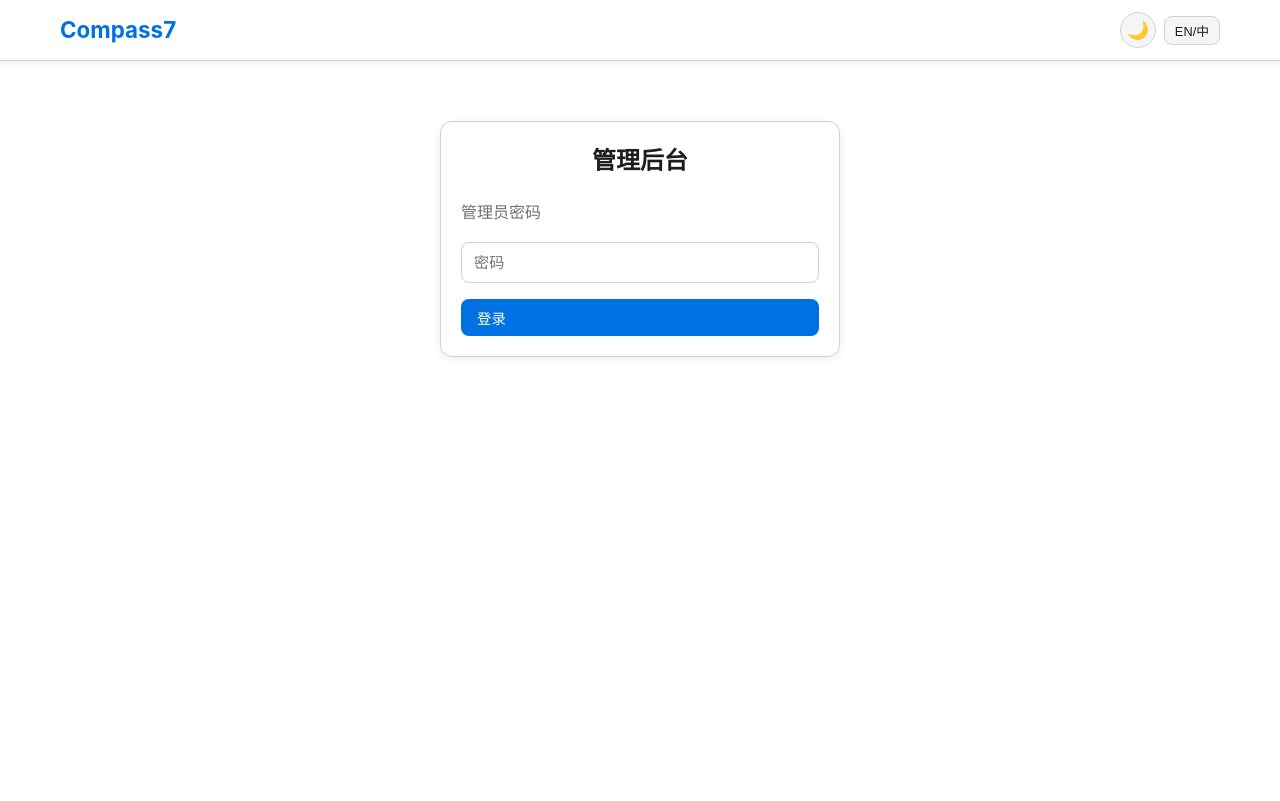
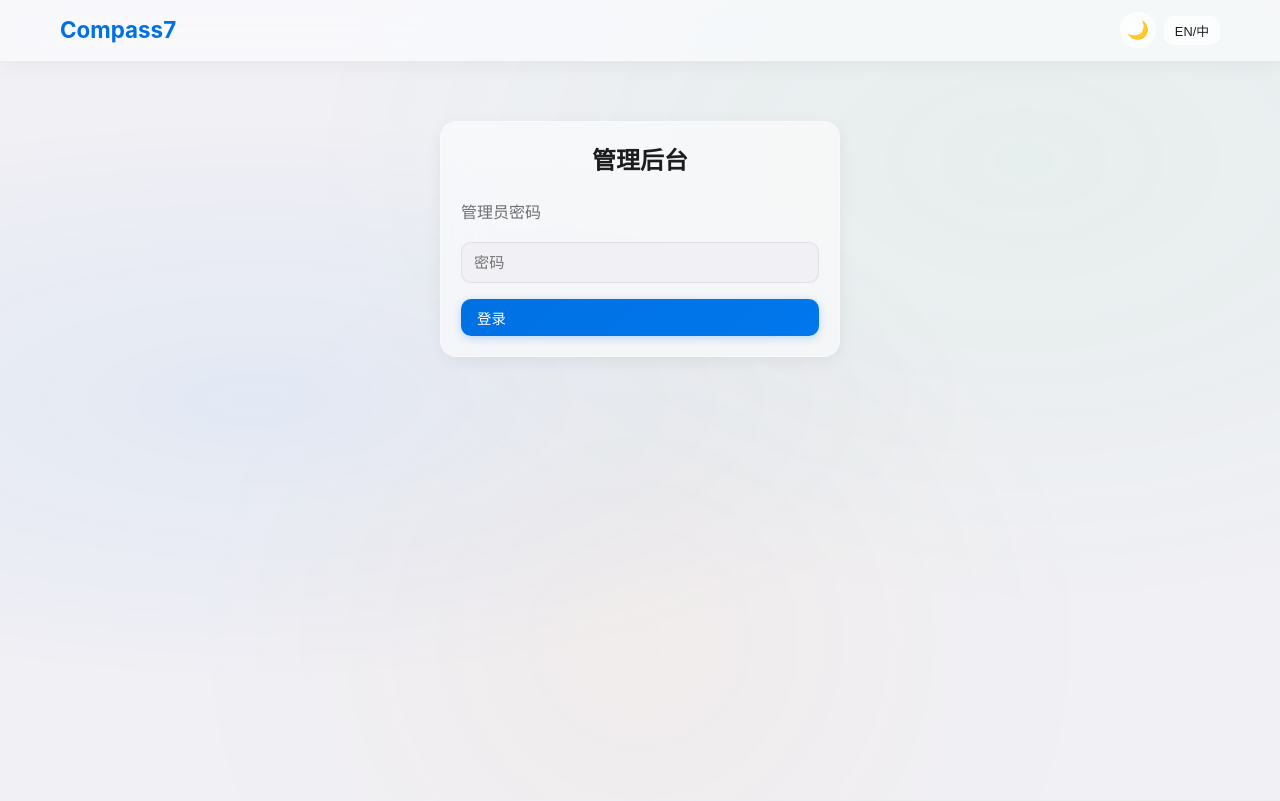
Before and after one commit to wesleymiao/compass7, a Flask app: page /admin in a window 1280 px wide. Run offline with Flask 3, Linux system fonts and the light colour scheme.

Commit message:
Add glassmorphism and dynamic animation effects (Apple Vision Pro style)
- Frosted glass (backdrop-filter blur) on header, cards, modals, sidebar, toasts
- Subtle gradient background with color orbs
- Smooth entrance animations (fadeInUp, scaleIn, slideInLeft)
- Hover micro-interactions: button lift, icon rotate, tag scale, export card float
- Step indicator with gradient fills and scale animation
- Modal overlay with backdrop blur and spring animation
- Input focus glow effect
- Dark mode glass variants

Co-Authored-By: Claude Opus 4 <noreply@anthropic.com>

```diff
--- a/static/css/style.css
+++ b/static/css/style.css
@@ -1,33 +1,74 @@
 /* ── Compass7 Styles ─────────────────────────────── */
 :root {
-  --bg: #ffffff;
-  --bg-secondary: #f5f5f7;
-  --bg-card: #ffffff;
+  --bg: #f0f0f5;
+  --bg-secondary: rgba(245,245,247,0.6);
+  --bg-card: rgba(255,255,255,0.55);
   --text: #1d1d1f;
   --text-secondary: #6e6e73;
-  --border: #d2d2d7;
+  --border: rgba(210,210,215,0.5);
   --primary: #0071e3;
   --primary-hover: #0077ed;
   --danger: #ff3b30;
   --success: #34c759;
   --warning: #ff9500;
-  --radius: 12px;
-  --radius-sm: 8px;
-  --shadow: 0 2px 8px rgba(0,0,0,0.08);
-  --shadow-lg: 0 4px 20px rgba(0,0,0,0.12);
-  --font: -apple-system, BlinkMacSystemFont, 'Segoe UI', Roboto, sans-serif;
-  --transition: 0.2s ease;
+  --radius: 16px;
+  --radius-sm: 10px;
+  --shadow: 0 4px 16px rgba(0,0,0,0.06);
+  --shadow-lg: 0 8px 32px rgba(0,0,0,0.1);
+  --font: -apple-system, BlinkMacSystemFont, 'SF Pro Display', 'Segoe UI', Roboto, sans-serif;
+  --transition: 0.3s cubic-bezier(0.25, 0.46, 0.45, 0.94);
+  --glass-blur: 20px;
+  --glass-bg: rgba(255,255,255,0.55);
+  --glass-border: rgba(255,255,255,0.3);
 }
 
 [data-theme="dark"] {
-  --bg: #1c1c1e;
-  --bg-secondary: #2c2c2e;
-  --bg-card: #2c2c2e;
+  --bg: #0a0a0f;
+  --bg-secondary: rgba(44,44,46,0.5);
+  --bg-card: rgba(44,44,46,0.45);
   --text: #f5f5f7;
   --text-secondary: #98989d;
-  --border: #48484a;
-  --shadow: 0 2px 8px rgba(0,0,0,0.3);
-  --shadow-lg: 0 4px 20px rgba(0,0,0,0.4);
+  --border: rgba(72,72,74,0.5);
+  --shadow: 0 4px 16px rgba(0,0,0,0.3);
+  --shadow-lg: 0 8px 32px rgba(0,0,0,0.5);
+  --glass-bg: rgba(30,30,35,0.6);
+  --glass-border: rgba(255,255,255,0.08);
+}
+
+/* ── Animations ─────────────────────────────────── */
+@keyframes fadeInUp {
+  from { opacity: 0; transform: translateY(24px); }
+  to   { opacity: 1; transform: translateY(0); }
+}
+
+@keyframes fadeIn {
+  from { opacity: 0; }
+  to   { opacity: 1; }
+}
+
+@keyframes scaleIn {
+  from { opacity: 0; transform: scale(0.92); }
+  to   { opacity: 1; transform: scale(1); }
+}
+
+@keyframes slideInLeft {
+  from { opacity: 0; transform: translateX(-20px); }
+  to   { opacity: 1; transform: translateX(0); }
+}
+
+@keyframes shimmer {
+  0%   { background-position: -200% 0; }
+  100% { background-position: 200% 0; }
+}
+
+@keyframes float {
+  0%, 100% { transform: translateY(0); }
+  50%      { transform: translateY(-4px); }
+}
+
+@keyframes pulseGlow {
+  0%, 100% { box-shadow: 0 0 0 0 rgba(0,113,227,0.3); }
+  50%      { box-shadow: 0 0 16px 4px rgba(0,113,227,0.15); }
 }
 
 *, *::before, *::after {
@@ -41,7 +82,18 @@ body {
   background: var(--bg);
   color: var(--text);
   line-height: 1.6;
-  transition: background var(--transition), color var(--transition);
+  transition: background 0.5s ease, color var(--transition);
+  background-image:
+    radial-gradient(ellipse at 20% 50%, rgba(0,113,227,0.06) 0%, transparent 50%),
+    radial-gradient(ellipse at 80% 20%, rgba(52,199,89,0.05) 0%, transparent 50%),
+    radial-gradient(ellipse at 50% 80%, rgba(255,149,0,0.04) 0%, transparent 50%);
+  background-attachment: fixed;
+}
+
+[data-theme="dark"] body {
+  background-image:
+    radial-gradient(ellipse at 20% 50%, rgba(0,113,227,0.08) 0%, transparent 50%),
+    radial-gradient(ellipse at 80% 20%, rgba(100,100,255,0.05) 0%, transparent 50%);
 }
 
 /* ── Layout ──────────────────────────────────────── */
@@ -52,13 +104,15 @@ body {
 }
 
 header {
-  background: var(--bg-card);
-  border-bottom: 1px solid var(--border);
+  background: var(--glass-bg);
+  backdrop-filter: saturate(180%) blur(var(--glass-blur));
+  -webkit-backdrop-filter: saturate(180%) blur(var(--glass-blur));
+  border-bottom: 1px solid var(--glass-border);
   padding: 12px 0;
   position: sticky;
   top: 0;
   z-index: 100;
-  box-shadow: var(--shadow);
+  box-shadow: 0 1px 24px rgba(0,0,0,0.06);
 }
 
 header .container {
@@ -104,17 +163,29 @@ main {
 }
 
 .btn-primary {
-  background: var(--primary);
+  background: linear-gradient(135deg, var(--primary), var(--primary-hover));
   color: #fff;
+  box-shadow: 0 2px 8px rgba(0,113,227,0.25);
 }
-.btn-primary:hover { background: var(--primary-hover); }
+.btn-primary:hover {
+  background: linear-gradient(135deg, var(--primary-hover), #0062cc);
+  transform: translateY(-2px);
+  box-shadow: 0 6px 20px rgba(0,113,227,0.35);
+}
+.btn-primary:active { transform: translateY(0); }
 
 .btn-secondary {
+  background: var(--glass-bg);
+  backdrop-filter: blur(10px);
+  -webkit-backdrop-filter: blur(10px);
+  color: var(--text);
+  border: 1px solid var(--glass-border);
+}
+.btn-secondary:hover {
   background: var(--bg-secondary);
-  color: var(--text);
-  border: 1px solid var(--border);
+  transform: translateY(-1px);
+  box-shadow: var(--shadow);
 }
-.btn-secondary:hover { background: var(--border); }
 
 .btn-danger {
   background: var(--danger);
@@ -135,21 +206,33 @@ main {
   align-items: center;
   justify-content: center;
   border-radius: 50%;
-  background: var(--bg-secondary);
-  border: 1px solid var(--border);
+  background: var(--glass-bg);
+  backdrop-filter: blur(10px);
+  -webkit-backdrop-filter: blur(10px);
+  border: 1px solid var(--glass-border);
   cursor: pointer;
   font-size: 1.1rem;
   transition: all var(--transition);
 }
-.btn-icon:hover { background: var(--border); }
+.btn-icon:hover {
+  background: var(--bg-secondary);
+  transform: rotate(15deg) scale(1.1);
+}
 
 /* ── Cards ───────────────────────────────────────── */
 .card {
-  background: var(--bg-card);
-  border: 1px solid var(--border);
+  background: var(--glass-bg);
+  backdrop-filter: blur(var(--glass-blur));
+  -webkit-backdrop-filter: blur(var(--glass-blur));
+  border: 1px solid var(--glass-border);
   border-radius: var(--radius);
   padding: 20px;
   box-shadow: var(--shadow);
+  animation: fadeInUp 0.5s ease both;
+  transition: transform var(--transition), box-shadow var(--transition);
+}
+.card:hover {
+  box-shadow: var(--shadow-lg);
 }
 
 /* ── Forms ───────────────────────────────────────── */
```
Also changed, not shown: other parts of static/css/style.css (+82 -29 lines), tests/screenshots/manifest.json (added), 2 other files.
